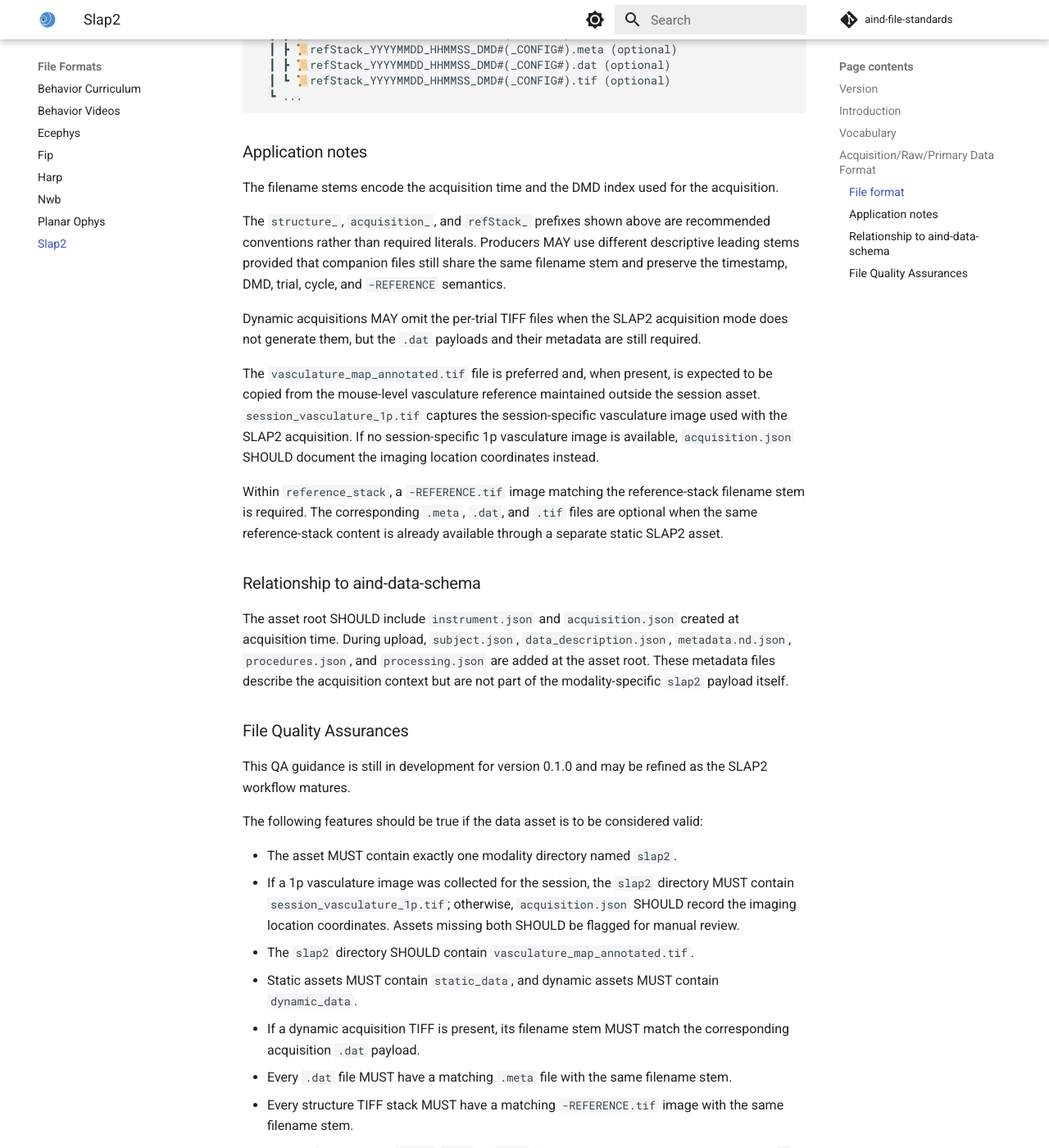
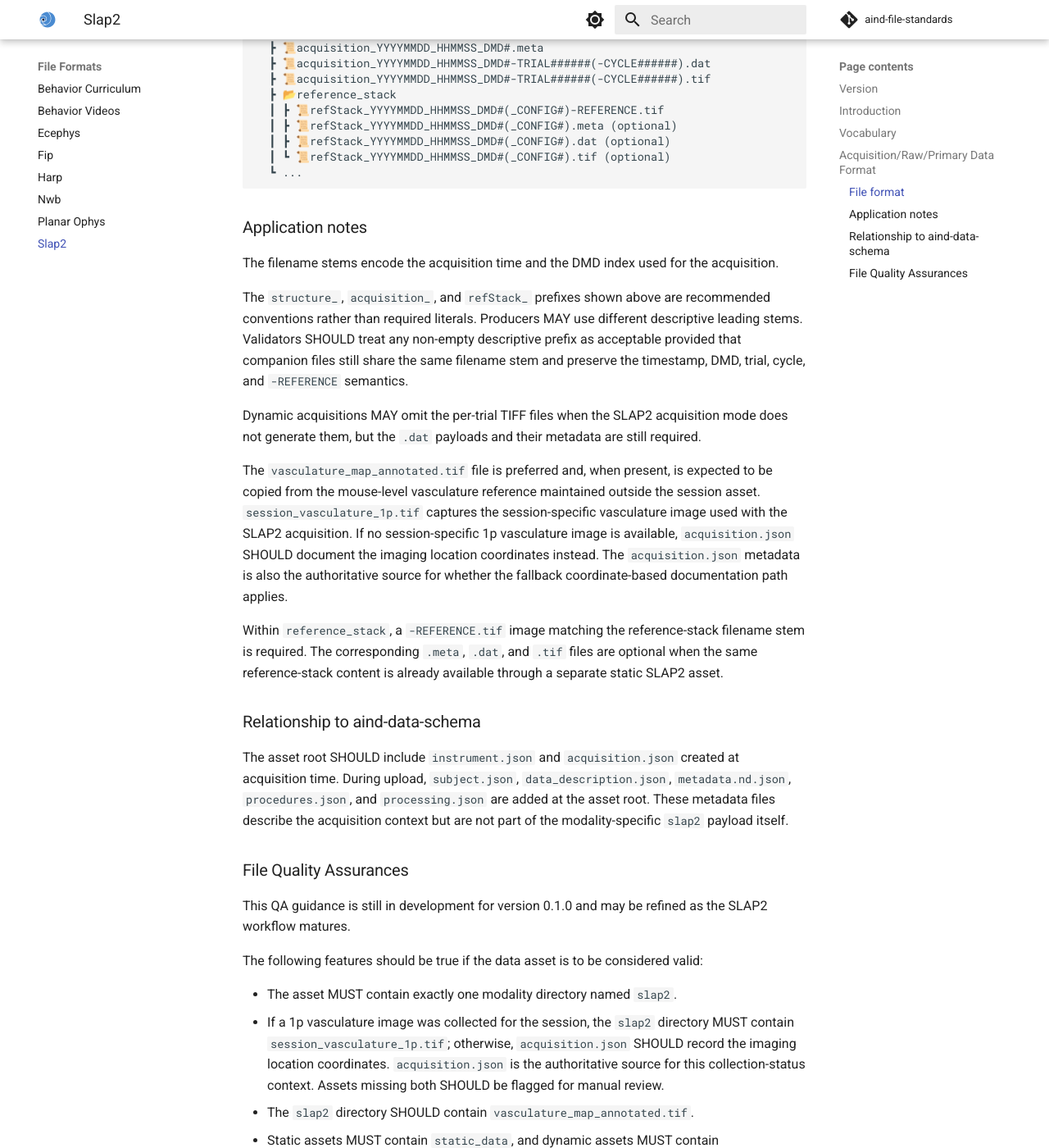
Before and after one commit to AllenNeuralDynamics/aind-file-standards, an MkDocs documentation site: the page built from docs/file_formats/slap2.md, in a window 1280 px wide and 1400 px high, scrolled down 1800 px. Shown: the whole window at 82% size. Built offline with MkDocs 1.6.1 and Material for MkDocs 9.7.7, drawn with Linux system fonts in a browser that asks for light colours; comment, search, counter and statistics services are not loaded; some of the changed text lies outside the part shown.

Commit message:
docs: clarify SLAP2 metadata context

````diff
--- a/docs/file_formats/slap2.md
+++ b/docs/file_formats/slap2.md
@@ -34,6 +34,8 @@ If that image is not available, `acquisition.json` SHOULD document the imaging l
 
 ### File format
 
+The following trees show the `slap2` modality subtree only. Session-level metadata files such as `acquisition.json` remain at the asset root, as described below in [Relationship to aind-data-schema](#relationship-to-aind-data-schema).
+
 Static SLAP2 structure assets MUST store their modality-specific files in `slap2/static_data`. A common naming convention is:
 
 ```plaintext
@@ -69,11 +71,11 @@ Dynamic SLAP2 experiment assets MUST store their modality-specific files in `sla
 
 The filename stems encode the acquisition time and the DMD index used for the acquisition.
 
-The `structure_`, `acquisition_`, and `refStack_` prefixes shown above are recommended conventions rather than required literals. Producers MAY use different descriptive leading stems provided that companion files still share the same filename stem and preserve the timestamp, DMD, trial, cycle, and `-REFERENCE` semantics.
+The `structure_`, `acquisition_`, and `refStack_` prefixes shown above are recommended conventions rather than required literals. Producers MAY use different descriptive leading stems. Validators SHOULD treat any non-empty descriptive prefix as acceptable provided that companion files still share the same filename stem and preserve the timestamp, DMD, trial, cycle, and `-REFERENCE` semantics.
 
 Dynamic acquisitions MAY omit the per-trial TIFF files when the SLAP2 acquisition mode does not generate them, but the `.dat` payloads and their metadata are still required.
 
-The `vasculature_map_annotated.tif` file is preferred and, when present, is expected to be copied from the mouse-level vasculature reference maintained outside the session asset. `session_vasculature_1p.tif` captures the session-specific vasculature image used with the SLAP2 acquisition. If no session-specific 1p vasculature image is available, `acquisition.json` SHOULD document the imaging location coordinates instead.
+The `vasculature_map_annotated.tif` file is preferred and, when present, is expected to be copied from the mouse-level vasculature reference maintained outside the session asset. `session_vasculature_1p.tif` captures the session-specific vasculature image used with the SLAP2 acquisition. If no session-specific 1p vasculature image is available, `acquisition.json` SHOULD document the imaging location coordinates instead. The `acquisition.json` metadata is also the authoritative source for whether the fallback coordinate-based documentation path applies.
 
 Within `reference_stack`, a `-REFERENCE.tif` image matching the reference-stack filename stem is required. The corresponding `.meta`, `.dat`, and `.tif` files are optional when the same reference-stack content is already available through a separate static SLAP2 asset.
 
@@ -88,7 +90,7 @@ This QA guidance is still in development for version 0.1.0 and may be refined as
 The following features should be true if the data asset is to be considered valid:
 
 - The asset MUST contain exactly one modality directory named `slap2`.
-- If a 1p vasculature image was collected for the session, the `slap2` directory MUST contain `session_vasculature_1p.tif`; otherwise, `acquisition.json` SHOULD record the imaging location coordinates. Assets missing both SHOULD be flagged for manual review.
+- If a 1p vasculature image was collected for the session, the `slap2` directory MUST contain `session_vasculature_1p.tif`; otherwise, `acquisition.json` SHOULD record the imaging location coordinates. `acquisition.json` is the authoritative source for this collection-status context. Assets missing both SHOULD be flagged for manual review.
 - The `slap2` directory SHOULD contain `vasculature_map_annotated.tif`.
 - Static assets MUST contain `static_data`, and dynamic assets MUST contain `dynamic_data`.
 - If a dynamic acquisition TIFF is present, its filename stem MUST match the corresponding acquisition `.dat` payload.
````
